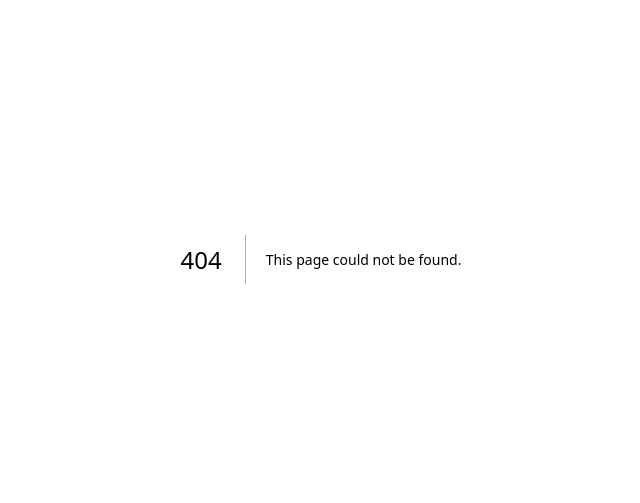
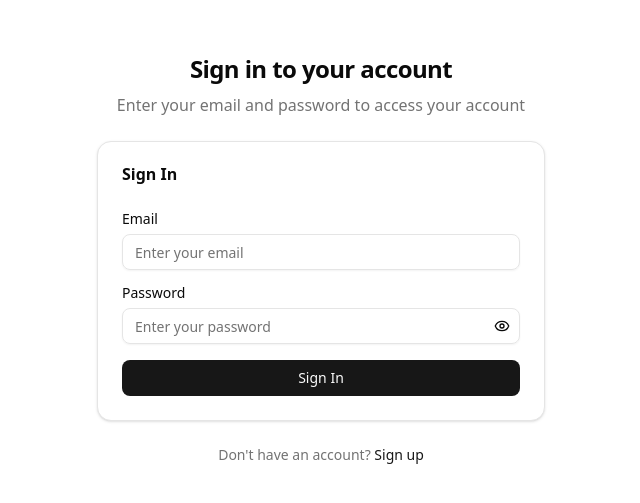
Before and after one commit to CodeGirlsInc/SMALDA, a Next.js app in the folder frontend/: page /login in a window 1280 px wide. Before the commit this address had no page. Shown: the part 141-644 px from the top of the page, without its empty margins (319-959 px from the left). Built offline with nearby package versions, Linux system fonts and the light colour scheme.

Commit message:
login page

```diff
--- /dev/null
+++ b/frontend/app/login/page.tsx
@@ -0,0 +1,31 @@
+import { LoginForm } from "@/components/auth/login-form";
+import Link from "next/link";
+
+export default function LoginPage() {
+  return (
+    <div className="min-h-screen bg-background flex items-center justify-center p-4">
+      <div className="w-full max-w-md space-y-6">
+        <div className="text-center">
+          <h1 className="text-2xl font-bold tracking-tight">
+            Sign in to your account
+          </h1>
+          <p className="text-muted-foreground mt-2">
+            Enter your email and password to access your account
+          </p>
+        </div>
+
+        <LoginForm />
+
+        <div className="text-center text-sm">
+          <span className="text-muted-foreground">Don't have an account? </span>
+          <Link
+            href="/signup"
+            className="font-medium text-primary hover:underline"
+          >
+            Sign up
+          </Link>
+        </div>
+      </div>
+    </div>
+  );
+}
```
